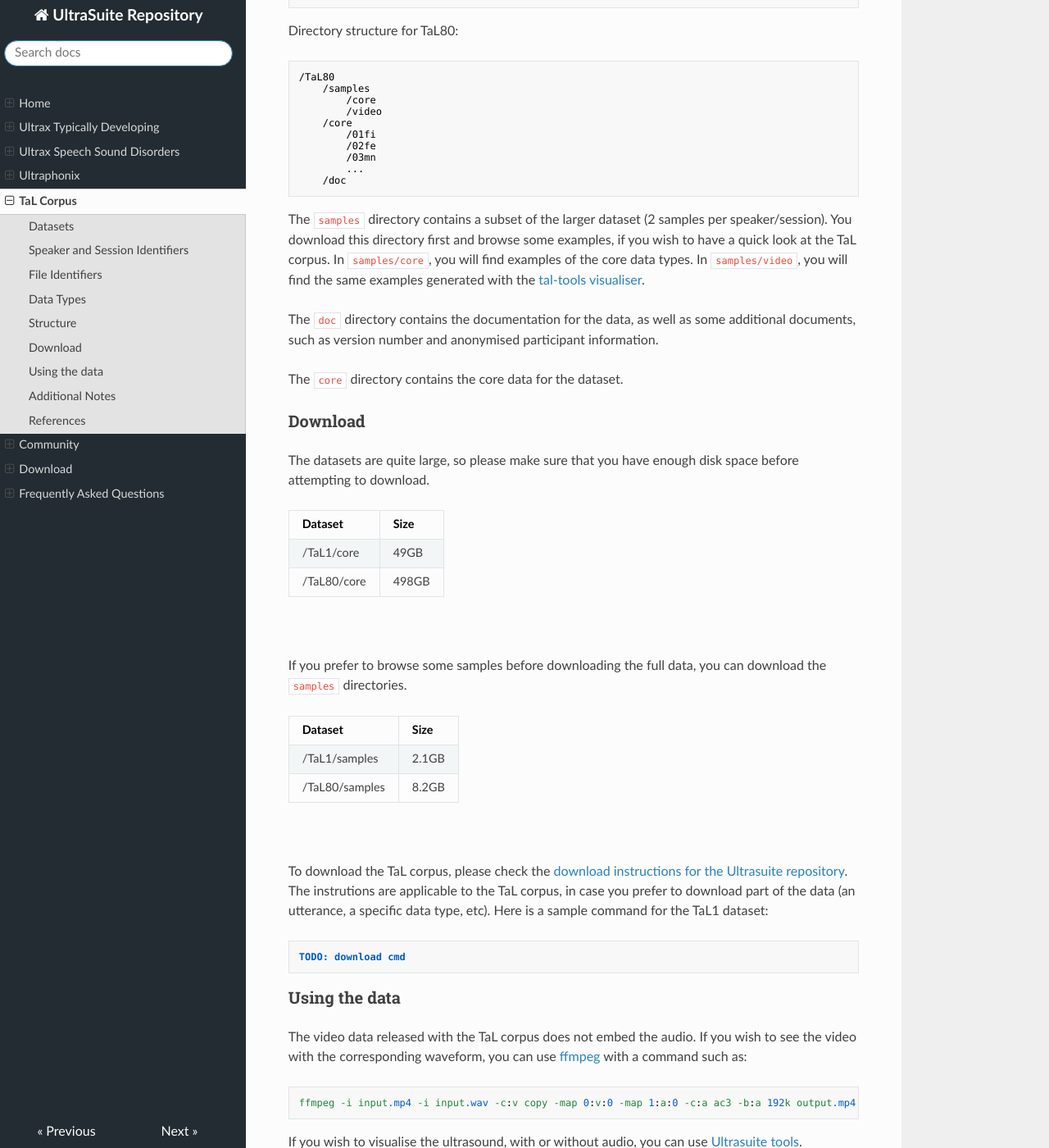
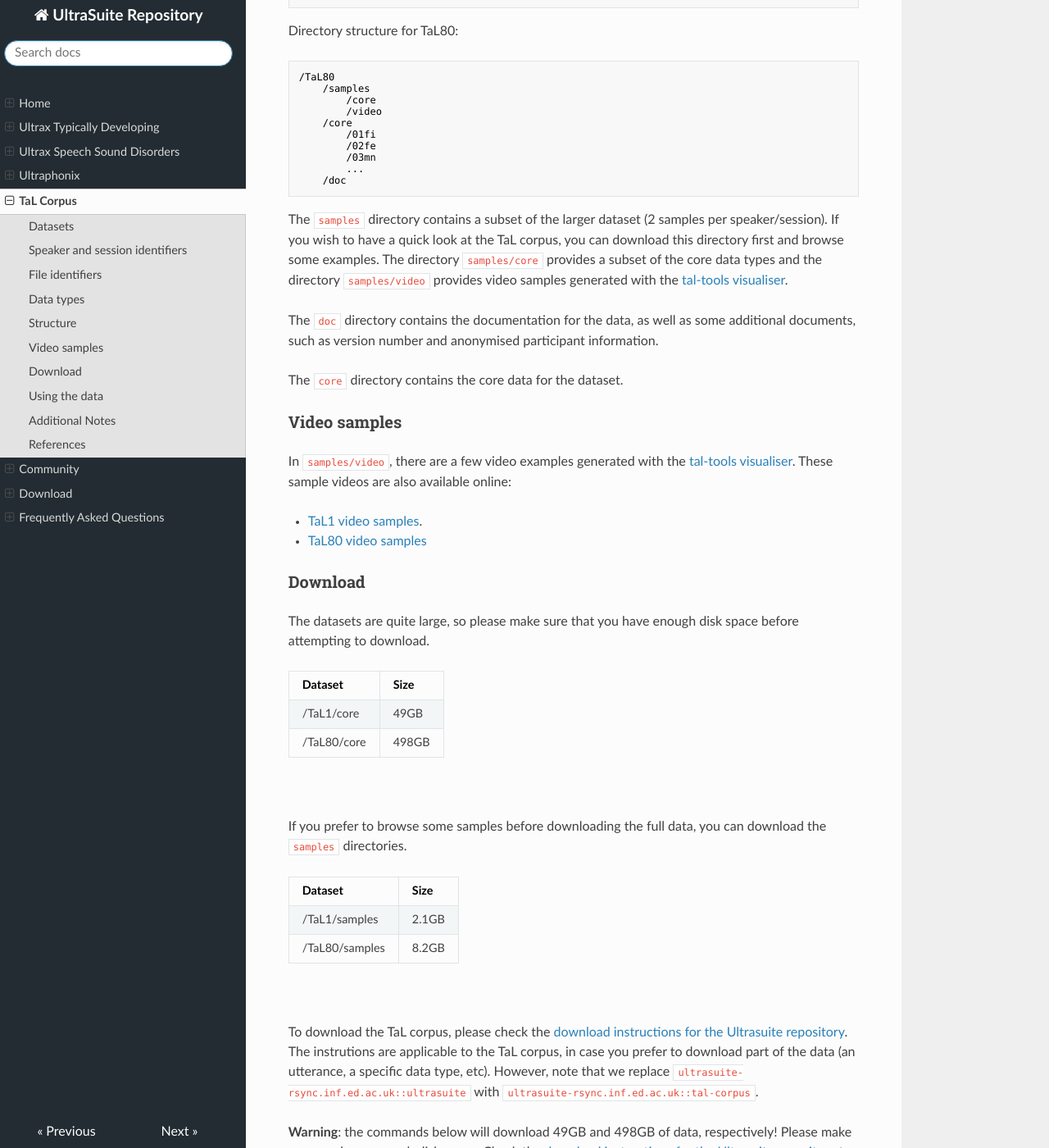
Before and after one commit to UltraSuite/ultrasuite-doc, an MkDocs documentation site: the page built from docs/data/tal_corpus.md, in a window 1280 px wide and 1400 px high, scrolled down 2938 px. Shown: the whole window at 82% size. Built offline with MkDocs 1.6.1, drawn with Linux system fonts in a browser that asks for light colours; nearby versions of some CDN libraries; some of the changed text lies outside the part shown.

Commit message:
download instructions and clean up on TaL corpus page

````diff
--- a/docs/data/tal_corpus.md
+++ b/docs/data/tal_corpus.md
@@ -4,7 +4,7 @@
 
 The  Tongue  and  Lips  (TaL) corpus is a  multi-speaker  corpus  of  ultrasound  images  of the  tongue  and  video  images  of  lips. This  corpus  contains synchronised  imaging  data  of  extraoral  (lips)  and  intraoral (tongue) articulators from 82 native speakers of English.
 
-For more information, please read the corpus paper (TODO).
+For more information, please read [the TaL corpus paper here!](papers/tal_corpus_SLT2021.pdf).
 
 ![image](../imgs/sample_tal.png)
 
@@ -17,13 +17,13 @@ The TaL corpus consists of two datasets:
 
 
 
-### Speaker and Session Identifiers
+### Speaker and session identifiers
 
 In the TaL80 dataset, speaker identifiers denote speaker number, gender (m/f), and country of origin. Country identifiers are: (e)ngland, (s)cotland, (i)reland, (n)orthern-ireland, (o)ther. Examples: *01fi, 02fe, 03mn, 04me, ...*
 
 The TaL1 dataset only has 1 speaker, so there are no speaker identifiers. Instead, we have recording sessions, which are simply called *day1*, *day2*, *day3*, ...
 
-### File Identifiers
+### File identifiers
 
 For each speaker (TaL80) or session (TaL1), utterances are indexed according to their recording times.
 See the prompt text file for recording date/time. Each file ID also includes a tag indicating the prompt type.
@@ -50,7 +50,7 @@ Examples: 001_swa, 002_cal, 004_xaud, 028_spo, 029_xsil, 038_sil, ...
 
 
 
-### Data Types
+### Data types
 
 Each utterance consists of five core data types, which can be identified by their file extension.
 
@@ -107,11 +107,18 @@ Directory structure for TaL80:
 	/doc
 ```
 
-The `samples` directory contains a subset of the larger dataset (2 samples per speaker/session). You download this directory first and browse some examples, if you wish to have a quick look at the TaL corpus. In `samples/core`, you will find examples of the core data types. In `samples/video`, you will find the same examples generated with the [tal-tools visualiser](https://github.com/UltraSuite/tal-tools).
+The `samples` directory contains a subset of the larger dataset (2 samples per speaker/session). If you wish to have a quick look at the TaL corpus, you can download this directory first and browse some examples.  The directory `samples/core` provides a subset of the core data types and the directory `samples/video` provides video samples generated with the [tal-tools visualiser](https://github.com/UltraSuite/tal-tools).
 
 The `doc` directory contains the documentation for the data, as well as some additional documents, such as version number and anonymised participant information.
 
 The `core` directory contains the core data for the dataset.
+
+### Video samples
+
+In `samples/video`, there are a few video examples generated with the [tal-tools visualiser](https://github.com/UltraSuite/tal-tools). These sample videos are also available online:
+
+- [TaL1 video samples](https://www.youtube.com/playlist?list=PLF3n1anVeNf3FiFLjqwh5tBebG2WccZtD).
+- [TaL80 video samples](https://www.youtube.com/playlist?list=PLF3n1anVeNf1WiHQbdXoQbT4PTLxoxQK0)
 
 
 
@@ -135,10 +142,20 @@ If you prefer to browse some samples before downloading the full data, you can d
 
 </br>
 
-To download the TaL corpus, please check the [download instructions for the Ultrasuite repository](../download.md). The instrutions are applicable to the TaL corpus, in case you prefer to download part of the data (an utterance, a specific data type, etc).  Here is a sample command for the TaL1 dataset:
+To download the TaL corpus, please check the [download instructions for the Ultrasuite repository](../download.md). The instrutions are applicable to the TaL corpus, in case you prefer to download part of the data (an utterance, a specific data type, etc). However, note that we replace `ultrasuite-rsync.inf.ed.ac.uk::ultrasuite` with `ultrasuite-rsync.inf.ed.ac.uk::tal-corpus`.
 
+**Warning**: the commands below will download 49GB and 498GB of data, respectively! Please make sure you have enough disk space. Check the [download instructions for the Ultrasuite repository](../download.md) to download subsets of the data.
+
+To download the TaL1 dataset, you can run:
+
+```bash
+rsync -av ultrasuite-rsync.inf.ed.ac.uk::tal-corpus/TaL1 .
 ```
-TODO: download cmd
+
+Similarly, to download the TaL80 dataset, you can run:
+
+```bash
+rsync -av ultrasuite-rsync.inf.ed.ac.uk::tal-corpus/TaL80 .
 ```
 
 
@@ -178,4 +195,4 @@ Please see the participant notes in `TaL80/doc` for anonymised detailed notes on
 
 If using data or code from the TaL corpus, please provide appropriate web links and cite the following paper:
 
-[1] TODO
+[1] Ribeiro, M. S., Sanger, J., Zhang, J.-X., Eshky, A., Wrench, A., Richmond, K.,& Renals, S. (2021).  **TaL: a synchronised multi-speaker corpus of ultrasound tongue imaging, audio, and lip videos.** Proceedings of the IEEE Workshop on Spoken Language Technology (SLT). Shenzhen, China.
````
